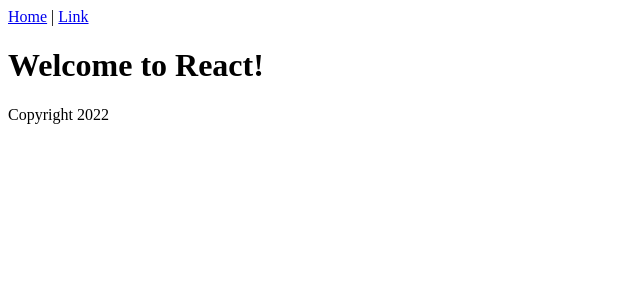
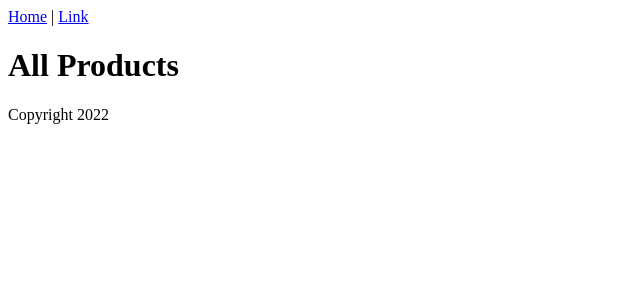
Before and after one commit to levipowis/mini-capstone-frontend, a React (Vite) app: page / in a window 1280 px wide. Shown: the top 300 px of the page, without its empty margins (0-640 px from the left). Built offline with nearby package versions, Linux system fonts and the light colour scheme.

Commit message:
adds ProductsIndex.jsx and imports it into Content.jsx

```diff
--- a/src/Content.jsx
+++ b/src/Content.jsx
@@ -1,7 +1,9 @@
+import { ProductsIndex } from "./ProductsIndex";
+
 export function Content() {
   return (
     <main>
-      <h1>Welcome to React!</h1>
+      <ProductsIndex />
     </main>
   );
 }
--- /dev/null
+++ b/src/ProductsIndex.jsx
@@ -0,0 +1,7 @@
+export function ProductsIndex() {
+  return (
+    <div>
+      <h1>All Products</h1>
+    </div>
+  );
+}
```
